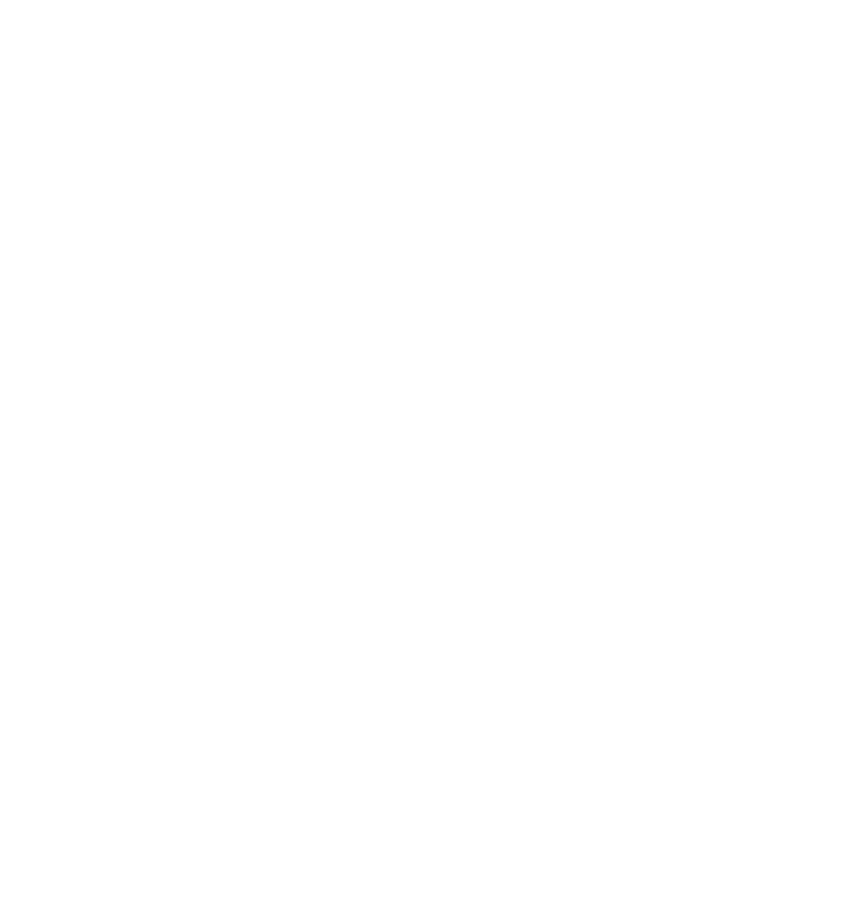
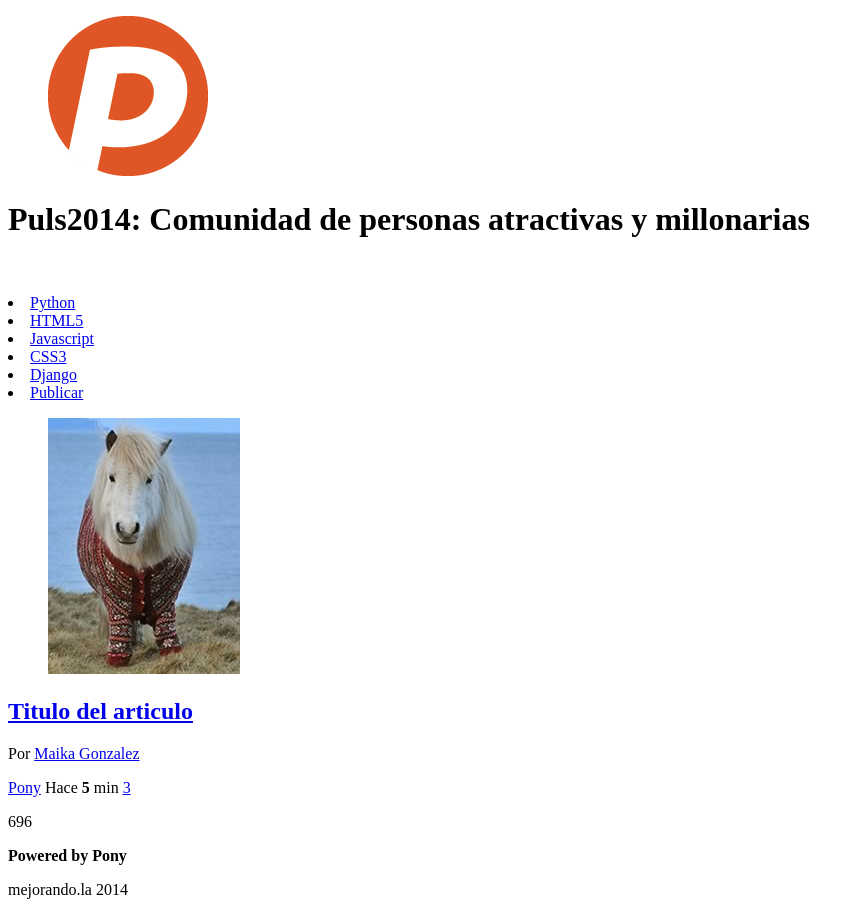
Before and after one commit to Thinkoder/Puls2014, a plain HTML site: page index.html in a window 1280 px wide. Shown: the whole page, without its empty margins (0-865 px from the left). Before the commit the page ends 800 px from the top, so only its background shows below. Drawn offline with Linux system fonts and the light colour scheme.

Commit message:
Primera clase finalizada

```diff
--- a/index.html
+++ b/index.html
@@ -5,6 +5,56 @@
 	<title>Puls2014: Comunidad online de gente atractiva</title>
 </head>
 <body>
-
+	<header>
+		<figure id="logo">
+			<img src="logo.png" />
+		</figure>
+		<h1>Puls2014: Comunidad de personas atractivas y millonarias</h1>
+		<figure>
+			<img src="" />
+		</figure>
+	</header>
+	<nav>
+		<li><a href="#">Python</a></li>
+		<li><a href="#">HTML5</a></li>
+		<li><a href="#">Javascript</a></li>
+		<li><a href="#">CSS3</a></li>
+		<li><a href="#">Django</a></li>
+		<li id="publicar_nav">
+			<a href="#">Publicar</a>
+		</li>
+	</nav>
+	<section id="contenido">
+		<article class="item">
+			<figure class="imagen_item">
+				<img src="imagen.jpg" />
+			</figure>
+			<h2 class="titulo_item">
+				<a href="#">Titulo del articulo</a>
+			</h2>
+			<p class="autor_item">
+				Por <a href="#">Maika Gonzalez</a>
+			</p>
+			<p class="datos_item">
+				<a href="#" class="tag_item">Pony</a>
+				<span class="fecha_item">
+					Hace <strong>5</strong> min
+				</span>
+				<a href="#" class="comentarios_item">3</a>
+				<a href="#" class="guardar_item"></a>
+			</p>
+			<p class="votacion">
+				<a href="#" class="up"></a>
+				696
+				<a href="#" class="down"></a>
+			</p>
+		</article>
+	</section>
+	<footer>
+		<p>
+			<strong>Powered by Pony</strong>
+		</p>
+		<p>mejorando.la 2014</p>
+	</footer>
 </body>
 </html>
```
Also changed, not shown: imagen.jpg (added), logo.png (added).
